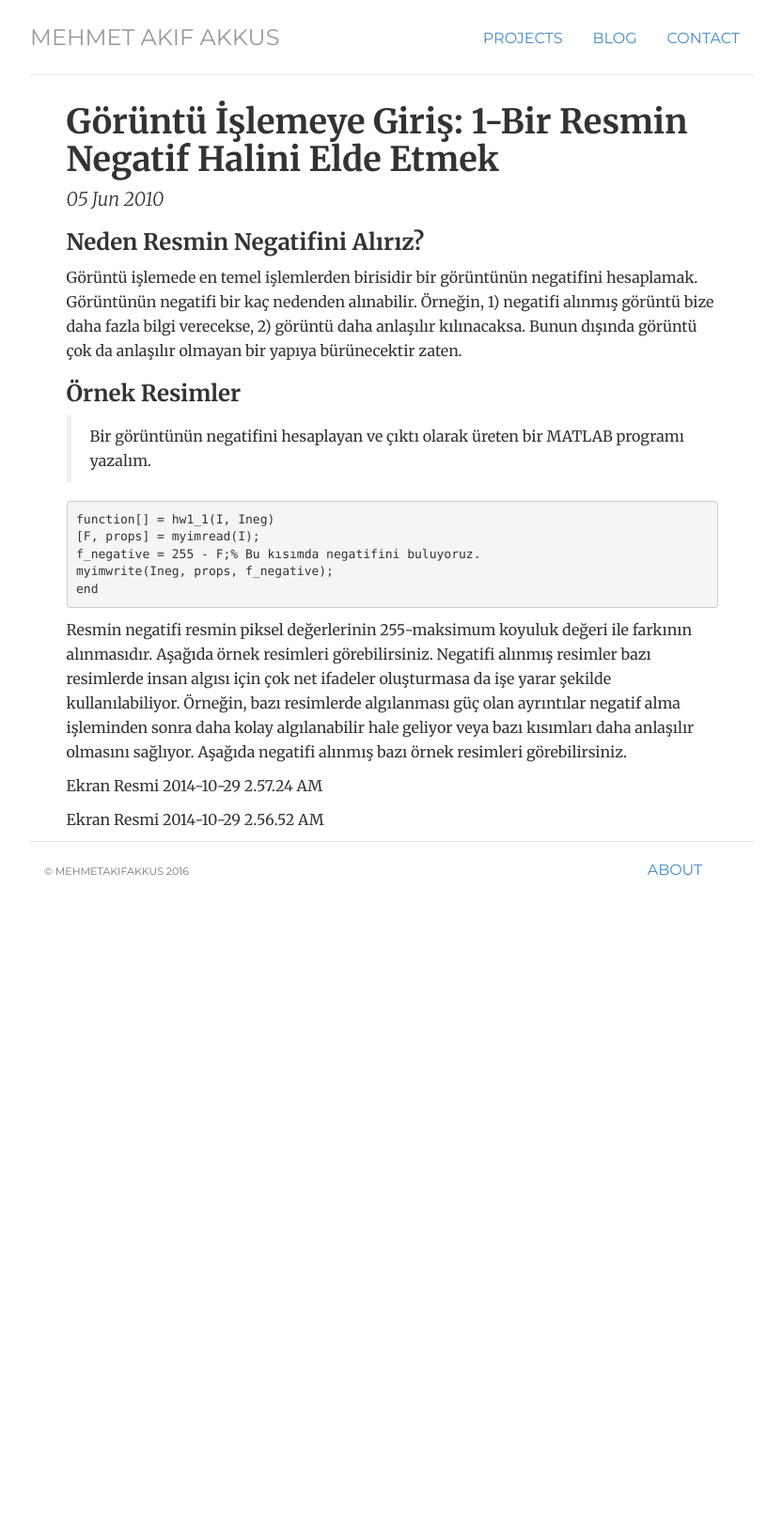
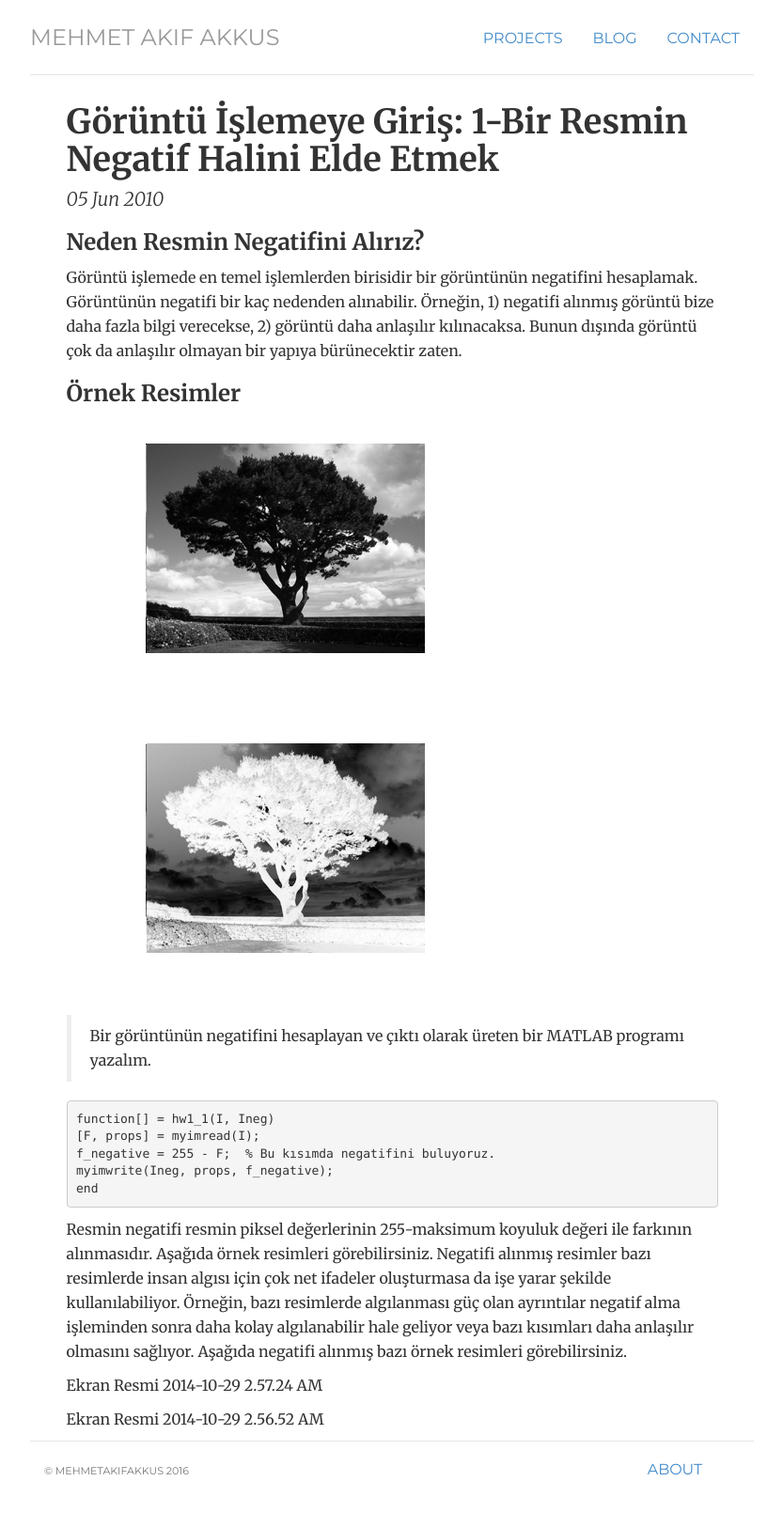
Before and after one commit to mehmetakifakkus/mehmetakifakkus.github.io, a Jekyll site: the page built from _posts/2010-06-05-goruntu-islemeye-giris-bir-resmin-negatif-halini-elde-etmek.md, in a window 1280 px wide. Shown: the whole page at 94% size, without its empty margins (223-1056 px from the left). Built offline with Jekyll 4.4.1, drawn with Linux system fonts in a browser that asks for light colours; before the commit the page ends 988 px from its top, so only the background shows below that.

Commit message:
Update 2010-06-05-goruntu-islemeye-giris-bir-resmin-negatif-halini-elde-etmek.md

````diff
--- a/_posts/2010-06-05-goruntu-islemeye-giris-bir-resmin-negatif-halini-elde-etmek.md
+++ b/_posts/2010-06-05-goruntu-islemeye-giris-bir-resmin-negatif-halini-elde-etmek.md
@@ -10,6 +10,9 @@ Görüntü işlemede en temel işlemlerden birisidir bir görüntünün negatifi
 
 ### Örnek Resimler
 
+![original image](https://github.com/mehmetakifakkus/mehmetakifakkus.github.io/blob/master/img/image_processing_images/negative_images/1.png)
+
+![negative image](https://github.com/mehmetakifakkus/mehmetakifakkus.github.io/blob/master/img/image_processing_images/negative_images/1_result.png)
 
 
 > Bir görüntünün negatifini hesaplayan ve çıktı olarak üreten bir MATLAB programı yazalım.
@@ -17,7 +20,7 @@ Görüntü işlemede en temel işlemlerden birisidir bir görüntünün negatifi
 ```
 function[] = hw1_1(I, Ineg)
 [F, props] = myimread(I);
-f_negative = 255 - F;% Bu kısımda negatifini buluyoruz.
+f_negative = 255 - F;  % Bu kısımda negatifini buluyoruz.
 myimwrite(Ineg, props, f_negative);
 end
 ```
````
